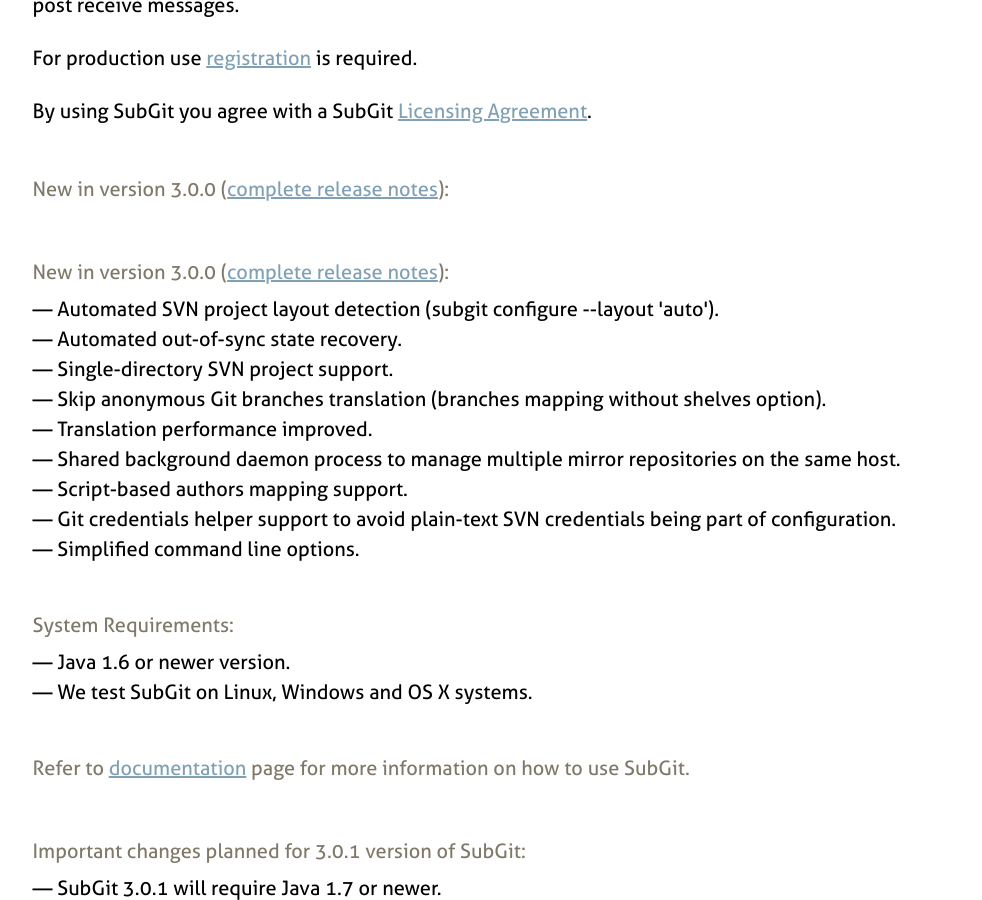
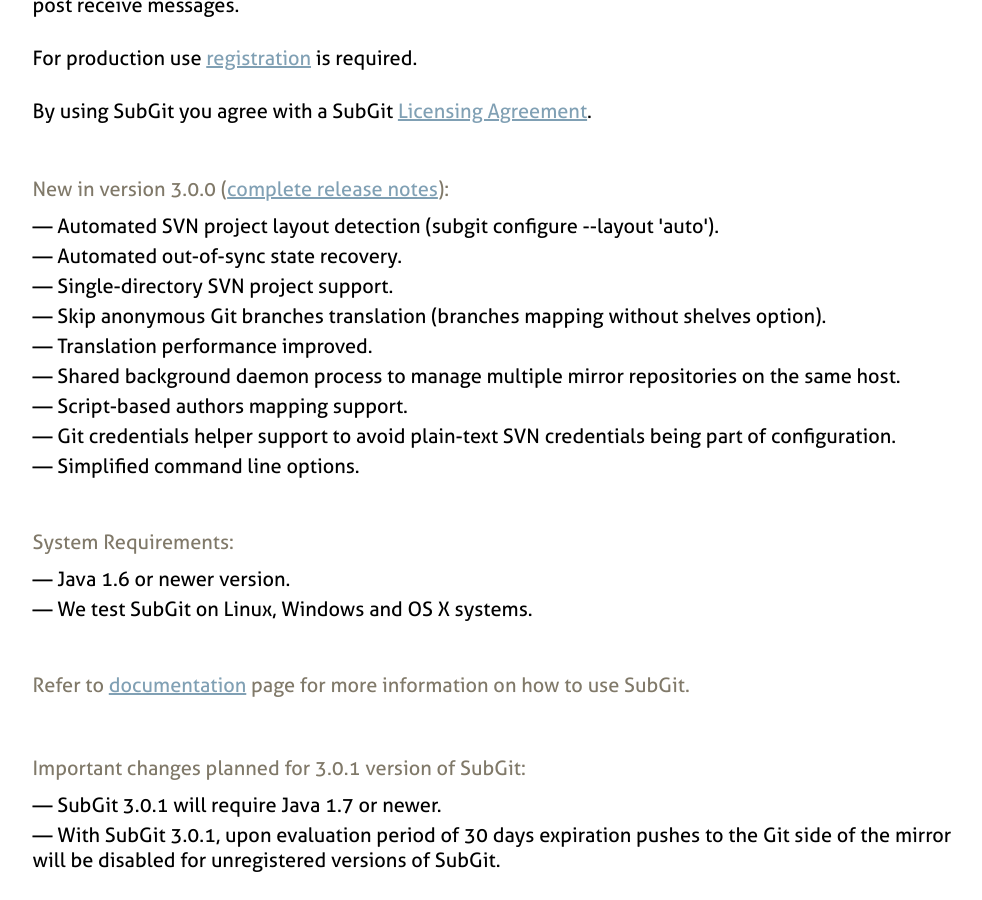
Before and after one commit to waaa/tmate.github.io, a Jekyll site: the page downloadingzip.html, which Jekyll copies as it is, in a window 1280 px wide and 900 px high, scrolled down 444 px. Shown: the whole window, without its empty margins (135-1117 px from the left). Built offline with Jekyll 4.4.1, drawn with Linux system fonts in a browser that asks for light colours; Markdown is read by kramdown in place of the engine named in the settings; comment, search, counter and statistics services are not loaded.

Commit message:
Changelog title was duplicated, fixed.

```diff
--- a/downloadingzip.html
+++ b/downloadingzip.html
@@ -61,7 +61,6 @@
 				<p>For production use <a href="pricing.html">registration</a> is required.</p>
 				<p>By using SubGit you agree with a SubGit <a href="license.html">Licensing Agreement</a>.</p>
 				<div id="new_wrap">
-          <p>New in version 3.0.0 (<a href="documentation/release-notes.html">complete release notes</a>):</p>
     <p>New in version 3.0.0 (<a href="documentation/release-notes.html">complete release notes</a>):</p>
     <ul>
     <li>— Automated SVN project layout detection (subgit configure --layout 'auto').</li>
```
